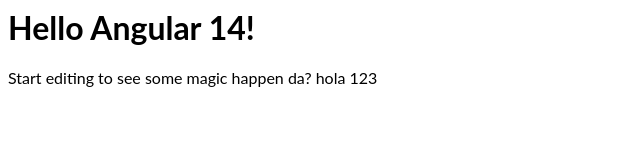
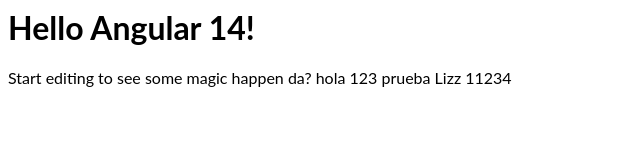
Before and after one commit to LL2N/pruebastackblitz, an Angular app: page / in a window 1280 px wide. Shown: the top 160 px of the page, without its empty margins (0-640 px from the left). Built offline with nearby package versions, Linux system fonts and the light colour scheme.

Commit message:
ojala funcione

```diff
--- a/src/app/app.component.html
+++ b/src/app/app.component.html
@@ -2,4 +2,5 @@
 <p>
 	Start editing to see some magic happen da?
   hola 123
+  prueba Lizz 11234
 </p>
```
